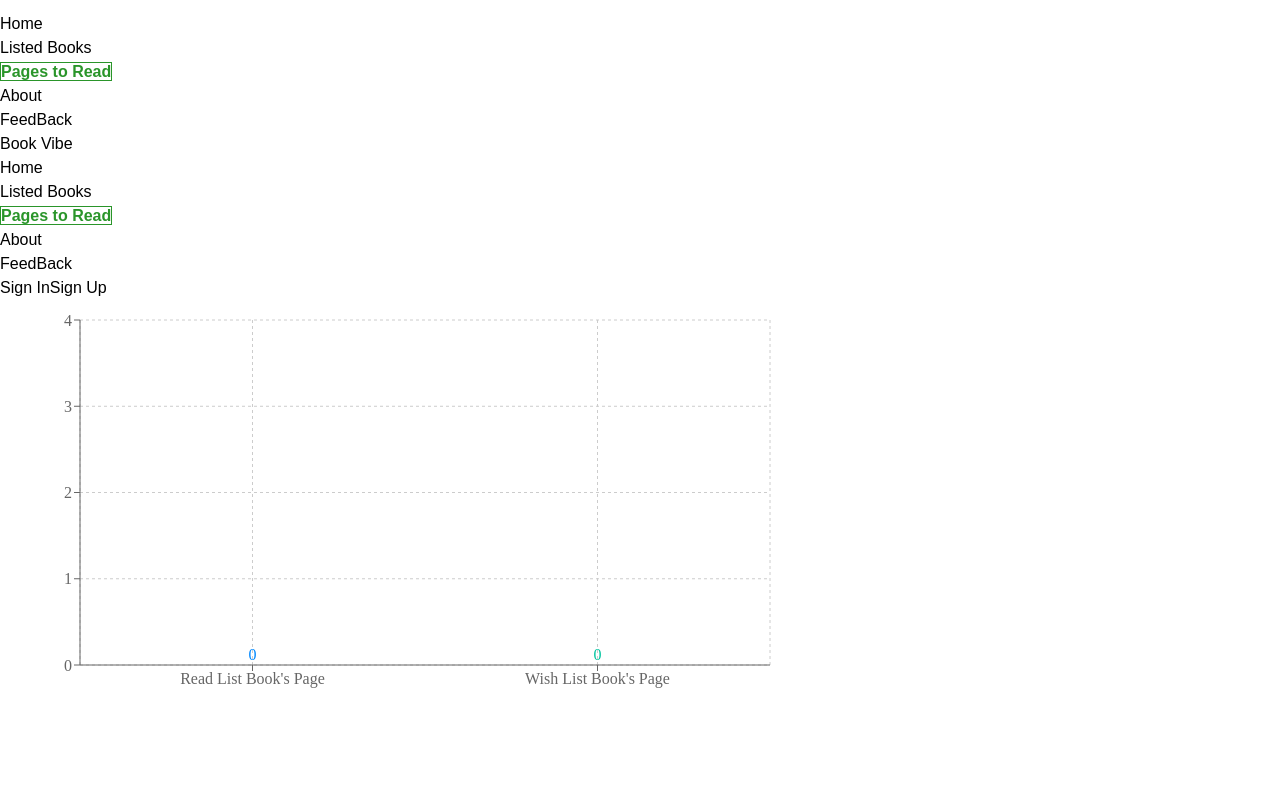
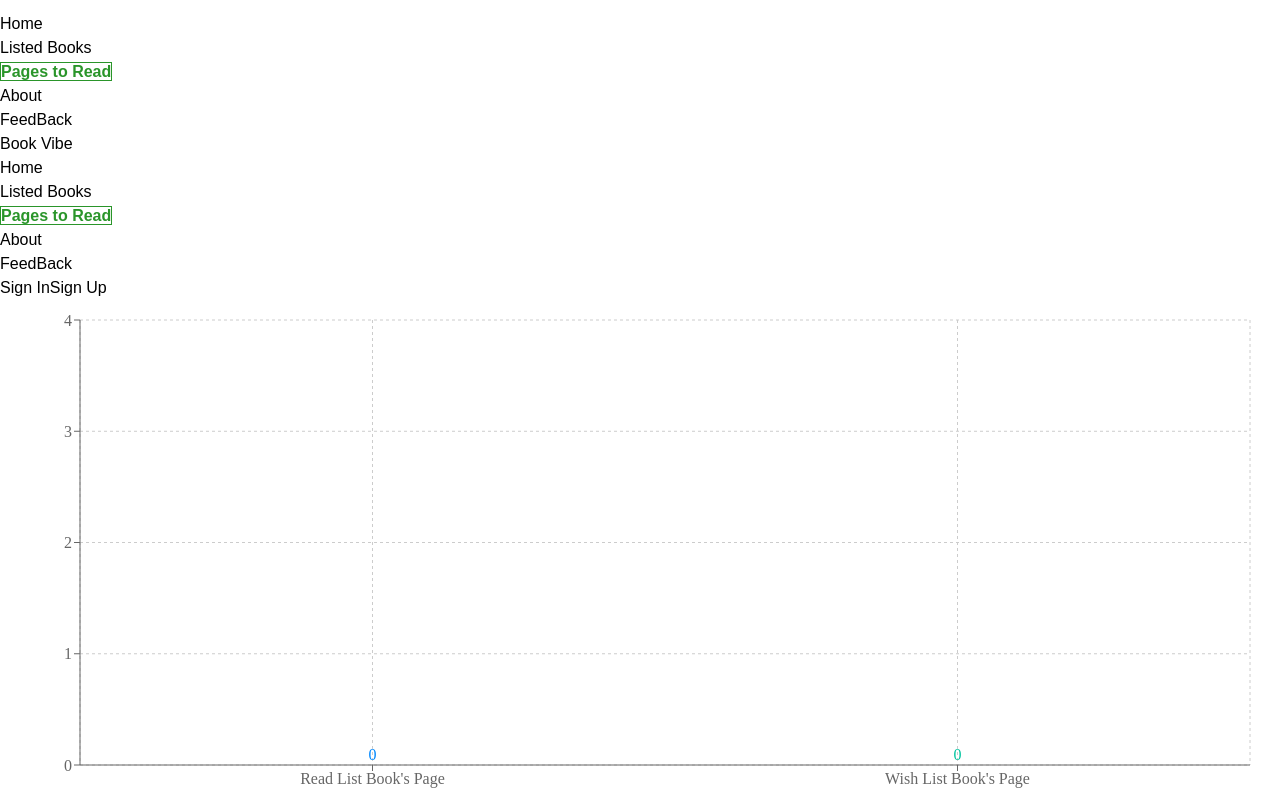
Before and after one commit to codersabbir1/Book-Review-Application, a React (Vite) app: page /read-pages in a window 1280 px wide. Shown: the part 1268-2068 px from the top of the page. Before the commit the page ends 1968 px from the top, so only its background shows below. Built offline with nearby package versions, Linux system fonts and the light colour scheme.

Commit message:
update readme file

```diff
--- a/src/components/CustomChart/CustomChart.jsx
+++ b/src/components/CustomChart/CustomChart.jsx
@@ -1,6 +1,14 @@
 /* eslint-disable react-hooks/exhaustive-deps */
 /* eslint-disable react/prop-types */
-import { BarChart, Bar, Cell, XAxis, YAxis, CartesianGrid } from "recharts";
+import {
+  BarChart,
+  Bar,
+  Cell,
+  XAxis,
+  YAxis,
+  CartesianGrid,
+  ResponsiveContainer,
+} from "recharts";
 import { getReadList, getWishList } from "../../utility/localStorage";
 import { useLoaderData } from "react-router-dom";
 import { useEffect, useState } from "react";
@@ -63,10 +71,12 @@ export default function CustomChart() {
   ];
 
   return (
-    <div className="py-20 px-5 rounded-lg bg-gray-200">
+    <div
+      className="py-20 px-5 rounded-lg bg-gray-200 w-full lg:w-[80%]"
+      style={{ height: 500 }}
+    >
+      <ResponsiveContainer>
         <BarChart
-        width={800}
-        height={400}
           data={data}
           margin={{
             top: 20,
@@ -89,6 +99,7 @@ export default function CustomChart() {
             ))}
           </Bar>
         </BarChart>
+      </ResponsiveContainer>
     </div>
   );
 }
--- a/src/components/TabContents/TabContents.jsx
+++ b/src/components/TabContents/TabContents.jsx
@@ -58,6 +58,7 @@ function TabContents() {
         </div>
       </TabPanel>
       <TabPanel>
+        <div className="py-5">
           <div className="container mx-auto">
             <div className="flex flex-col gap-4 w-full">
               {wishedBooks.length > 0
@@ -67,6 +68,7 @@ function TabContents() {
                 : dataUnavailable}
             </div>
           </div>
+        </div>
       </TabPanel>
     </Tabs>
   );
```
Also changed, not shown: 1 other file (tests, documents, lock files or other folders). Lines whose indentation alone changed are shown as unchanged.
